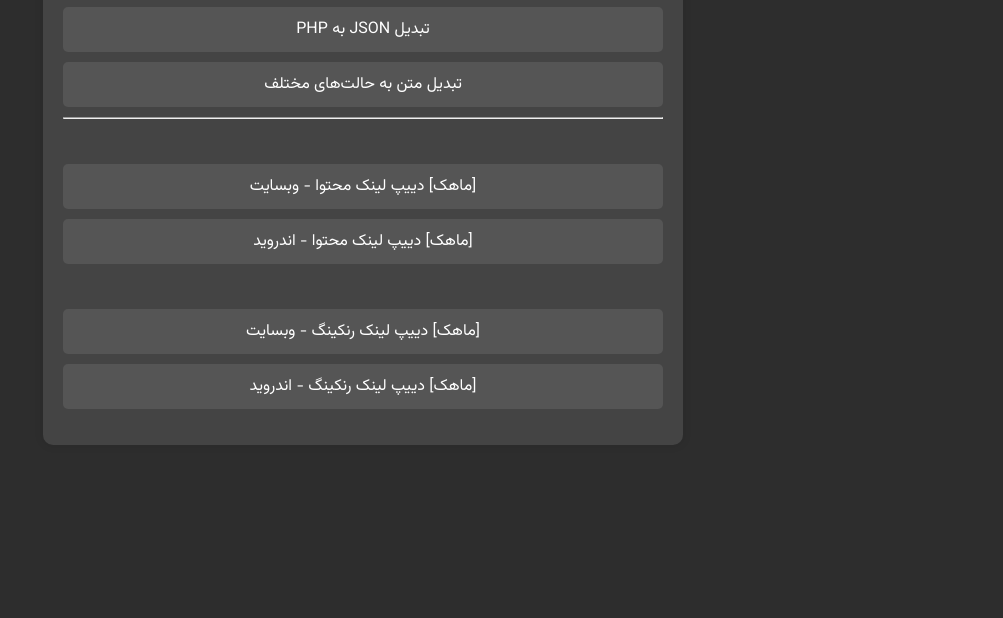
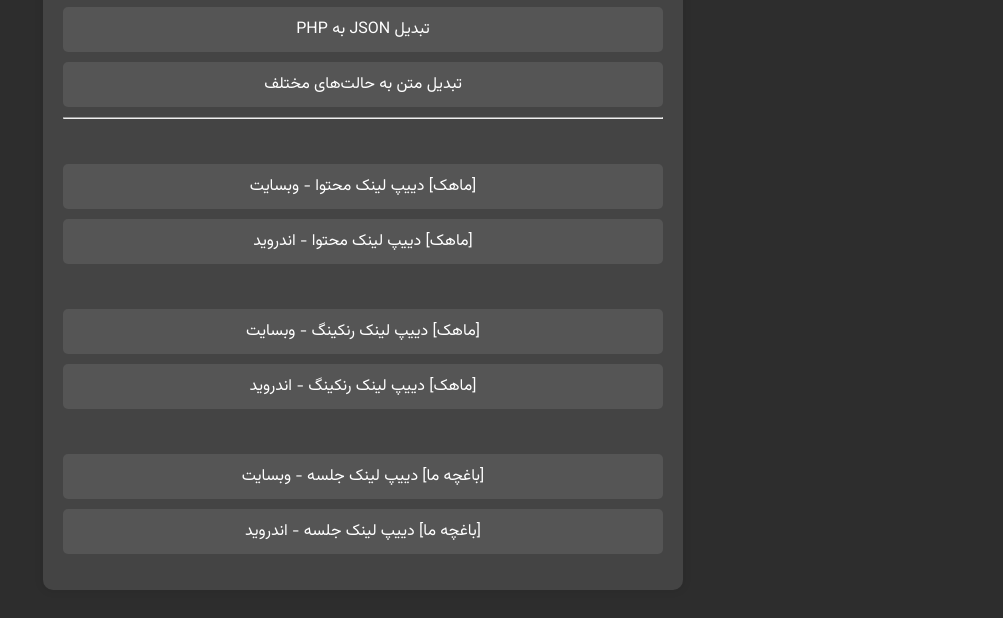
Before and after one commit to MeghdadFadaee/tools, a plain HTML site: page index.html in a window 1280 px wide. Shown: the part 189-807 px from the top of the page, without its empty margins (277-1280 px from the left). Drawn offline with Linux system fonts and the light colour scheme.

Commit message:
update links

```diff
--- a/index.html
+++ b/index.html
@@ -111,6 +111,10 @@
 
         <li><a href="https://mahak.dplnk.ir/rankings/2">[ماهک] دییپ لینک رنکینگ - وبسایت</a></li>
         <li><a href="mahak://rankings/2">[ماهک] دییپ لینک رنکینگ - اندروید</a></li>
+        <li><br></li>
+
+        <li><a href="https://baghcheyema.dplnk.ir/lectures/4521">[باغچه ما] دییپ لینک جلسه - وبسایت</a></li>
+        <li><a href="baghcheyema://lectures/4521">[باغچه ما] دییپ لینک جلسه - اندروید</a></li>
 
         <!-- ابزارهای دیگر در اینجا اضافه شوند -->
     </ul>
```
